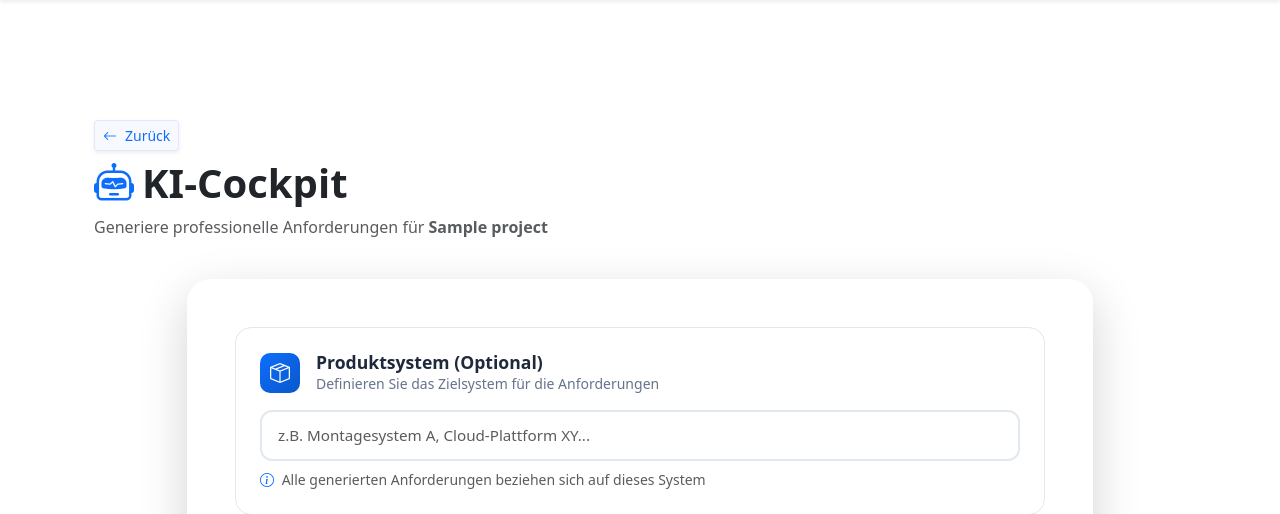
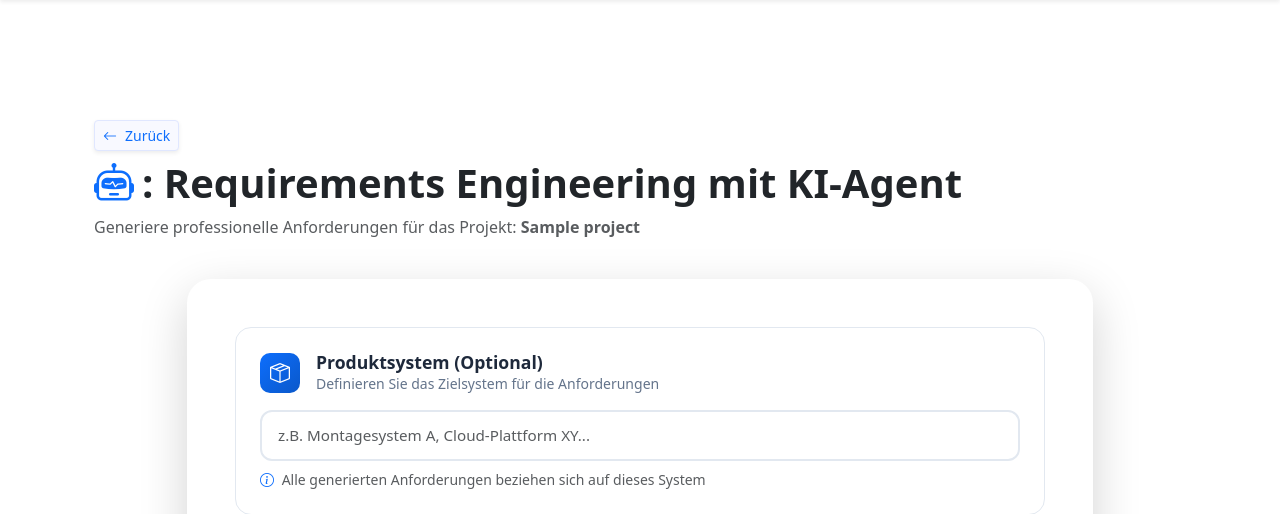
Before and after one commit to Sara26748/study-project, a Flask app: page /agent/1 in a window 1280 px wide. Shown: the part 64-578 px from the top of the page. Run offline with Flask 3, Linux system fonts and the light colour scheme; a user stored in the database is signed in; tables that the repository leaves empty hold one stand-in row (values such as "Sample post"); data that the repository does not hold is empty.

Commit message:
Update header and description for requirements engineering section

```diff
--- a/app/templates/agent/agent.html
+++ b/app/templates/agent/agent.html
@@ -333,11 +333,11 @@ endblock %} {% block content %}
         <i class="bi bi-arrow-left me-2"></i> Zurück
       </a>
       <h1 class="fw-bold">
-        <i class="bi bi-robot me-2 text-primary"></i>KI-Cockpit
+        <i class="bi bi-robot me-2 text-primary"></i>: Requirements Engineering mit KI-Agent
       </h1>
       <p class="text-muted">
-        Generiere professionelle Anforderungen für
-        <strong>{{ project.name }}</strong>
+        Generiere professionelle Anforderungen für das Projekt:
+        <strong>{{ project.name if project and project.name else 'Unbenanntes Projekt' }}</strong>
       </p>
     </div>
   </div>
```
